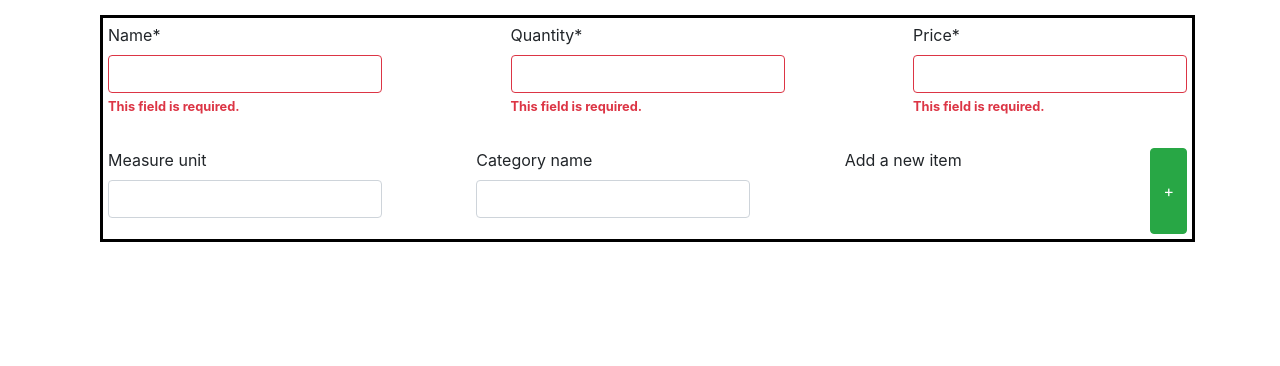
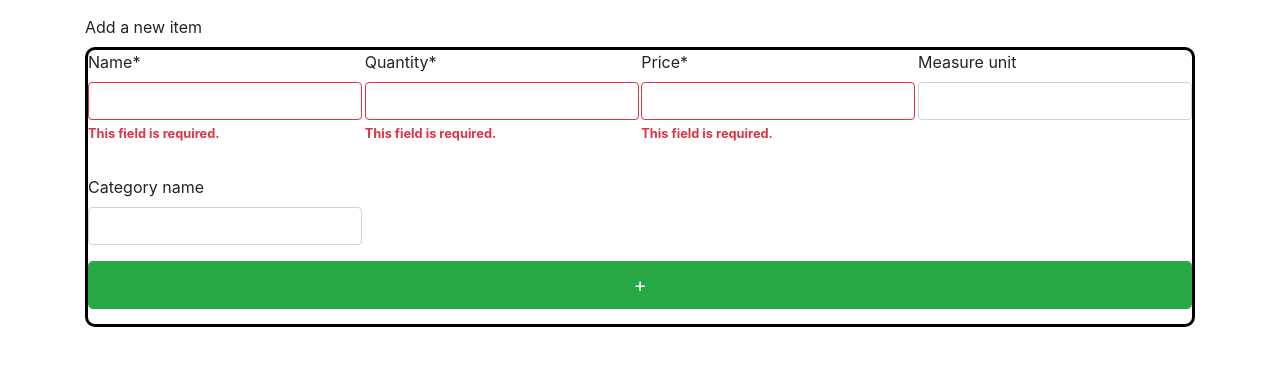
Before and after one commit to yagomichalak/house-inventory, a Django app: page /inventory/ in a window 1280 px wide. Shown: the part 56-422 px from the top of the page. Run offline with Django 4.2, Linux system fonts and the light colour scheme; data that the repository does not hold is empty; some libraries are stand-ins or nearby versions.

Commit message:
FIXED the frontend css

```diff
--- a/inventory/templates/inventory/inventories.html
+++ b/inventory/templates/inventory/inventories.html
@@ -7,12 +7,14 @@
 {% block content %}
 
 <div class="container">
-    <div class="add-item">
+    <label class="uppercase text-xl font-bold text-blue-dark">Add a new item</label><br>
+    <div class="add-item inventories">
         <form method="POST" action="" class="">
             {% csrf_token %}
-            {{ form|crispy }}
-            <label class="uppercase text-xl font-bold text-blue-dark">Add a new item</label><br>
-            <button type="button" class="btn btn-success">+</button>
+            <div class="form-fields">
+                {{ form|crispy }}
+                <button type="button" class="btn btn-success btn-lg btn-block">+</button>
+            </div>
         </form>
     </div>
 
--- a/templates/static/assets/css/style.css
+++ b/templates/static/assets/css/style.css
@@ -17,7 +17,6 @@
     flex-flow: row wrap;
     align-items: center;
     justify-content: center;
-
 }
 
 .container {
@@ -29,15 +28,12 @@
     align-items: center;
     border-style: solid;
     border-color: black;
+    border-radius: 10px;
     margin-bottom: 15px;
-    margin-left: 15px;
-    padding: 5px;
-    display: flex;
-    flex-direction: row;
-    justify-content: space-between;
+    padding-bottom: 15px;
 }
 
-form {
+.form-fields {
     display: flex;
     flex-wrap: wrap;
     justify-content: space-between;
```
